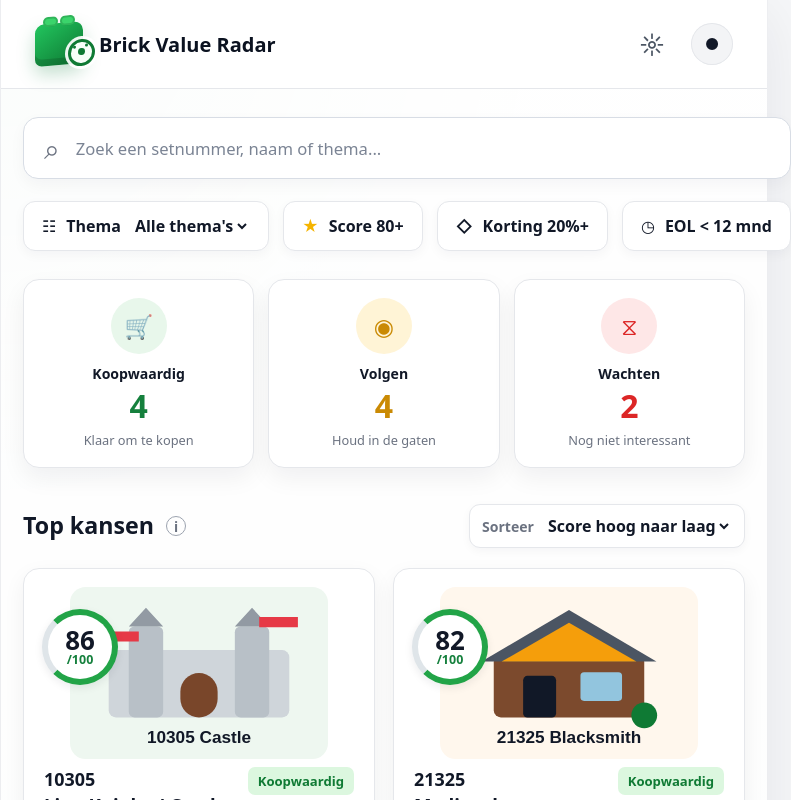
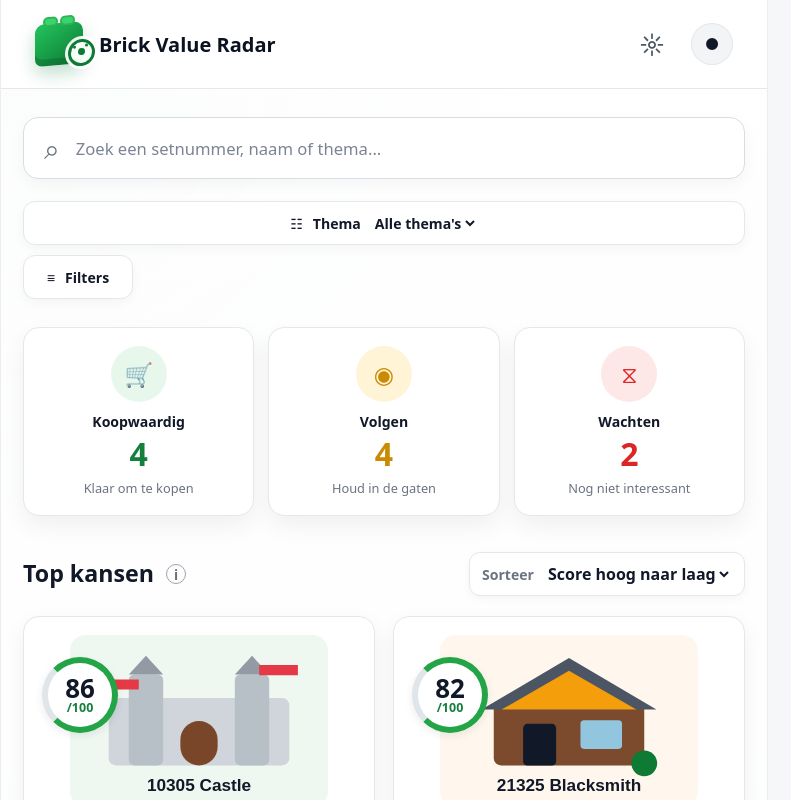
Before and after one commit to EJB2026/brick-value-radar, a React (Vite) app: page / in a window 768 px wide. Shown: the top 800 px of the page, 791 px wide, since content can reach past the window. Built offline with nearby package versions, Linux system fonts and the light colour scheme.

Commit message:
Fix filter layout at mid widths

```diff
--- a/src/components/SearchAndFilters/SearchAndFilters.css
+++ b/src/components/SearchAndFilters/SearchAndFilters.css
@@ -36,14 +36,22 @@
   color: #7b8494;
 }
 
+.filter-layout {
+  display: flex;
+  align-items: center;
+  gap: 14px;
+}
+
 .filter-toolbar {
   display: none;
 }
 
-.filter-row {
+.filters-panel {
   display: flex;
   align-items: center;
   gap: 14px;
+  min-width: 0;
+  flex-wrap: wrap;
 }
 
 .filter-chip {
@@ -94,6 +102,53 @@
   margin-left: auto;
 }
 
+@media (min-width: 768px) and (max-width: 1180px) {
+  .filter-layout {
+    display: grid;
+    grid-template-columns: minmax(0, 1fr) auto;
+    align-items: start;
+    gap: 10px 12px;
+  }
+
+  .theme-select-chip {
+    grid-column: 1 / -1;
+    width: 100%;
+  }
+
+  .filter-toolbar {
+    display: flex;
+    justify-content: flex-start;
+    width: 100%;
+    grid-column: 1;
+  }
+
+  .filters-panel {
+    grid-column: 1 / -1;
+    display: grid;
+    grid-template-columns: repeat(3, minmax(0, 1fr));
+    gap: 10px;
+    padding-top: 2px;
+  }
+
+  .filters-panel.collapsed {
+    display: none;
+  }
+
+  .filter-chip {
+    width: 100%;
+    min-height: 44px;
+    padding: 0 14px;
+    font-size: 0.88rem;
+  }
+
+  .filters-button {
+    margin-left: 0;
+    width: auto;
+    min-width: 110px;
+    justify-self: start;
+  }
+}
+
 @media (max-width: 767px) {
   .search-section {
     gap: 12px;
@@ -116,22 +171,36 @@
     font-size: 0.82rem;
   }
 
+  .filter-layout {
+    display: grid;
+    gap: 8px;
+  }
+
+  .theme-select-chip {
+    width: 100%;
+  }
+
   .filter-toolbar {
     display: flex;
-    justify-content: flex-end;
+    justify-content: flex-start;
+    width: 100%;
   }
 
-  .filter-row {
+  .filters-panel {
     display: grid;
     gap: 8px;
-    padding-top: 2px;
+    padding: 10px;
+    border: 1px solid var(--border);
+    border-radius: 12px;
+    background: #ffffff;
+    box-shadow: 0 4px 12px rgba(15, 23, 42, 0.04);
   }
 
-  .filter-row.collapsed {
+  .filters-panel.collapsed {
     display: none;
   }
 
-  .filter-row.open {
+  .filters-panel.open {
     display: grid;
   }
 
@@ -150,6 +219,7 @@
   }
 
   .filters-button {
+    margin-left: 0;
     width: auto;
     min-width: 96px;
   }
--- a/src/components/SearchAndFilters/SearchAndFilters.tsx
+++ b/src/components/SearchAndFilters/SearchAndFilters.tsx
@@ -47,21 +47,7 @@ export function SearchAndFilters({
         />
       </label>
 
-      <div className="filter-toolbar">
-        <button
-          className="filter-chip filters-button"
-          type="button"
-          onClick={onToggleFiltersOpen}
-          aria-expanded={filtersOpen}
-          aria-controls="mobile-filters-panel"
-          aria-label={filtersOpen ? "Filters verbergen" : "Filters tonen"}
-        >
-          <span aria-hidden="true">≡</span>
-          Filters
-        </button>
-      </div>
-
-      <div className={`filter-row ${filtersOpen ? "open" : "collapsed"}`} id="mobile-filters-panel" aria-label="Filters">
+      <div className="filter-layout">
         <label className={`filter-chip theme-select-chip ${activeFilters.theme !== "all" ? "active" : ""}`}>
           <span aria-hidden="true">☷</span>
           <span>Thema</span>
@@ -77,6 +63,21 @@ export function SearchAndFilters({
             ))}
           </select>
         </label>
+        <div className="filter-toolbar">
+          <button
+            className="filter-chip filters-button"
+            type="button"
+            onClick={onToggleFiltersOpen}
+            aria-expanded={filtersOpen}
+            aria-controls="mobile-filters-panel"
+            aria-label={filtersOpen ? "Filters verbergen" : "Filters tonen"}
+          >
+            <span aria-hidden="true">≡</span>
+            Filters
+          </button>
+        </div>
+
+        <div className={`filters-panel ${filtersOpen ? "open" : "collapsed"}`} id="mobile-filters-panel" aria-label="Filters">
           <button
             className={`filter-chip ${activeFilters.score80 ? "active" : ""}`}
             type="button"
@@ -107,6 +108,7 @@ export function SearchAndFilters({
             EOL &lt; 12 mnd
           </button>
         </div>
+      </div>
     </section>
   );
 }
```
Lines whose indentation alone changed are shown as unchanged.
